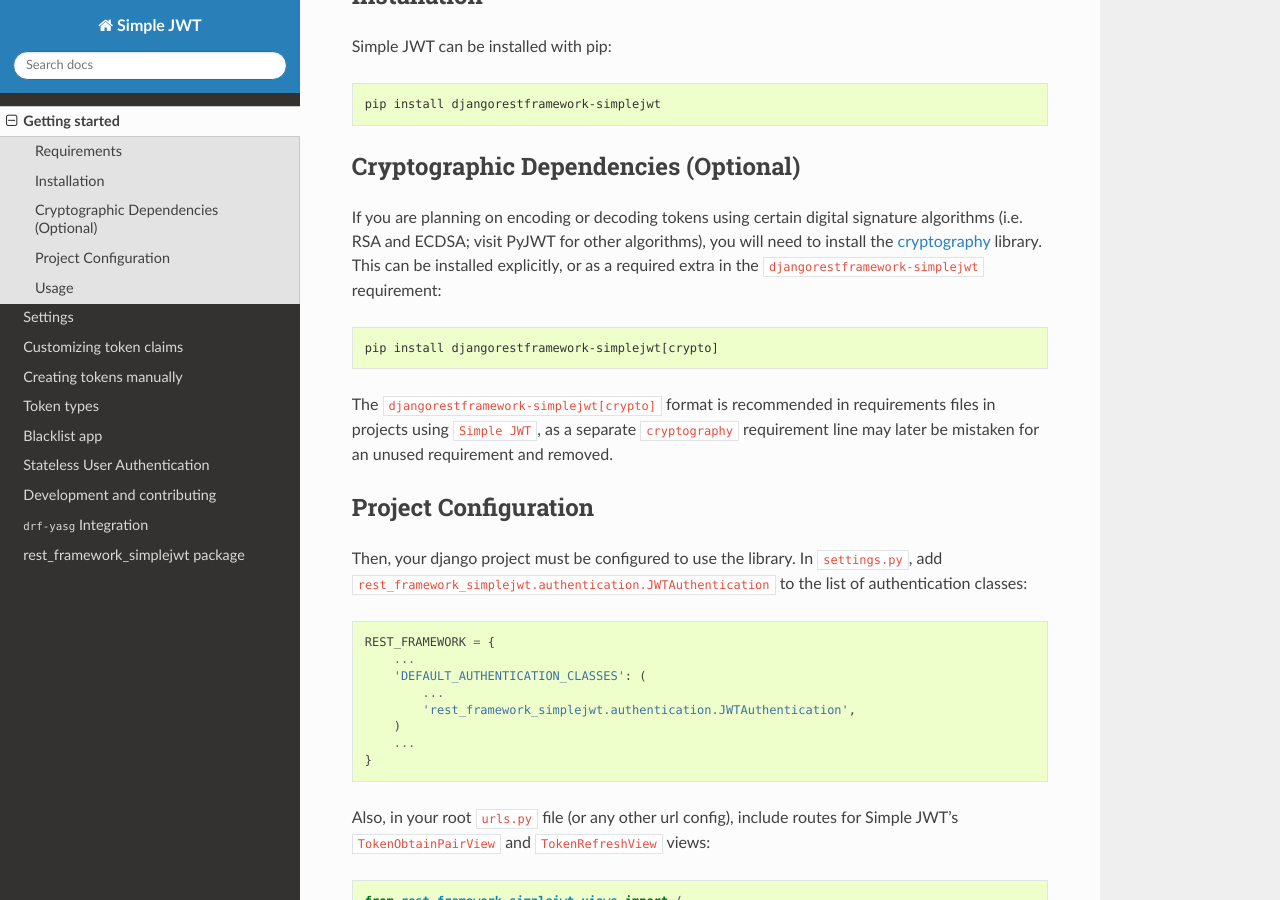
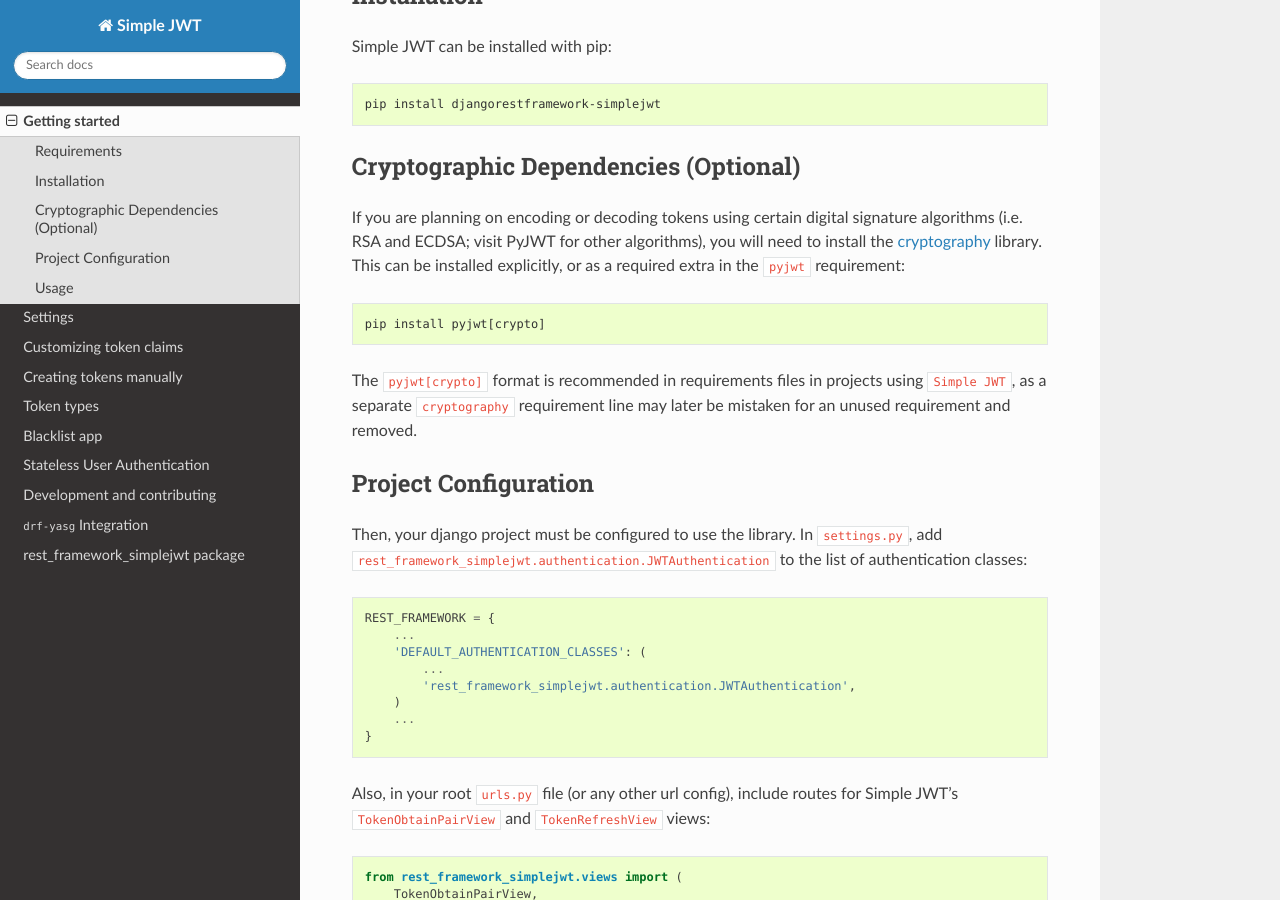
Before and after one commit to jazzband/djangorestframework-simplejwt, a Sphinx documentation site: the page built from docs/getting_started.rst, in a window 1280 px wide and 900 px high, scrolled down 405 px. Built offline with Sphinx 7.4.7 and the Read the Docs theme 2.0.0, drawn with Linux system fonts in a browser that asks for light colours; the version number could not be read and is left out.

Commit message:
Fixed adding an external cryptography method

```diff
--- a/docs/getting_started.rst
+++ b/docs/getting_started.rst
@@ -30,13 +30,13 @@ Cryptographic Dependencies (Optional)
 If you are planning on encoding or decoding tokens using certain digital
 signature algorithms (i.e. RSA and ECDSA; visit PyJWT for other algorithms), you will need to install the
 cryptography_ library. This can be installed explicitly, or as a required
-extra in the ``djangorestframework-simplejwt`` requirement:
+extra in the ``pyjwt`` requirement:
 
 .. code-block:: console
 
-  pip install djangorestframework-simplejwt[crypto]
+  pip install pyjwt[crypto]
 
-The ``djangorestframework-simplejwt[crypto]`` format is recommended in requirements
+The ``pyjwt[crypto]`` format is recommended in requirements
 files in projects using ``Simple JWT``, as a separate ``cryptography`` requirement
 line may later be mistaken for an unused requirement and removed.
 
```
